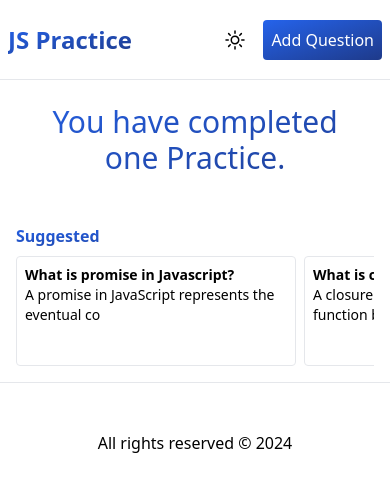
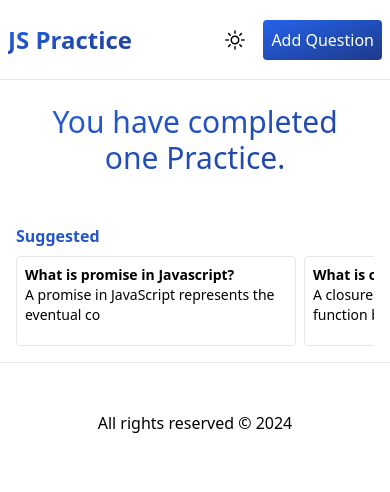
Before and after one commit to ashsajal1/js-practice-app, a React (Vite) app: page /result in a window 390 px wide. Shown: the top 492 px of the page. Built offline with nearby package versions, Linux system fonts and the light colour scheme.

Commit message:
update suggested-card

```diff
--- a/src/components/ui/suggested-card.tsx
+++ b/src/components/ui/suggested-card.tsx
@@ -2,7 +2,7 @@ import { Link } from "react-router-dom";
 
 export default function SuggestedCard({ id, question, answer }: { id: number, question: string, answer: string }) {
     return (
-        <Link to={`/q/${id.toString()}`} className="flex flex-col rounded border text-sm p-2 min-w-[280px] h-[110px] md:h-[60px] md:w-[380px]">
+        <Link to={`/q/${id.toString()}`} className="flex flex-col rounded border text-sm p-2 min-w-[280px] h-[90px] md:h-[60px] md:w-[380px] bg-white dark:bg-black dark:text-white">
             <p className="font-bold">{question.slice(0, 50)}</p>
             <p>{answer.slice(0, 50)}</p>
         </Link>
```
